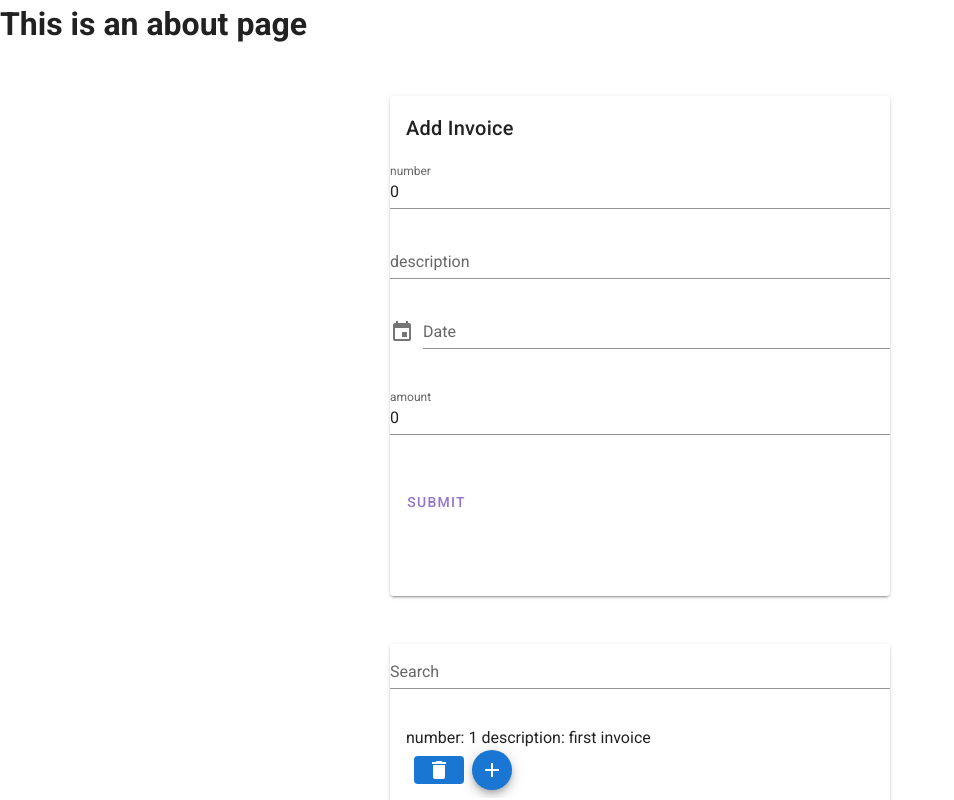
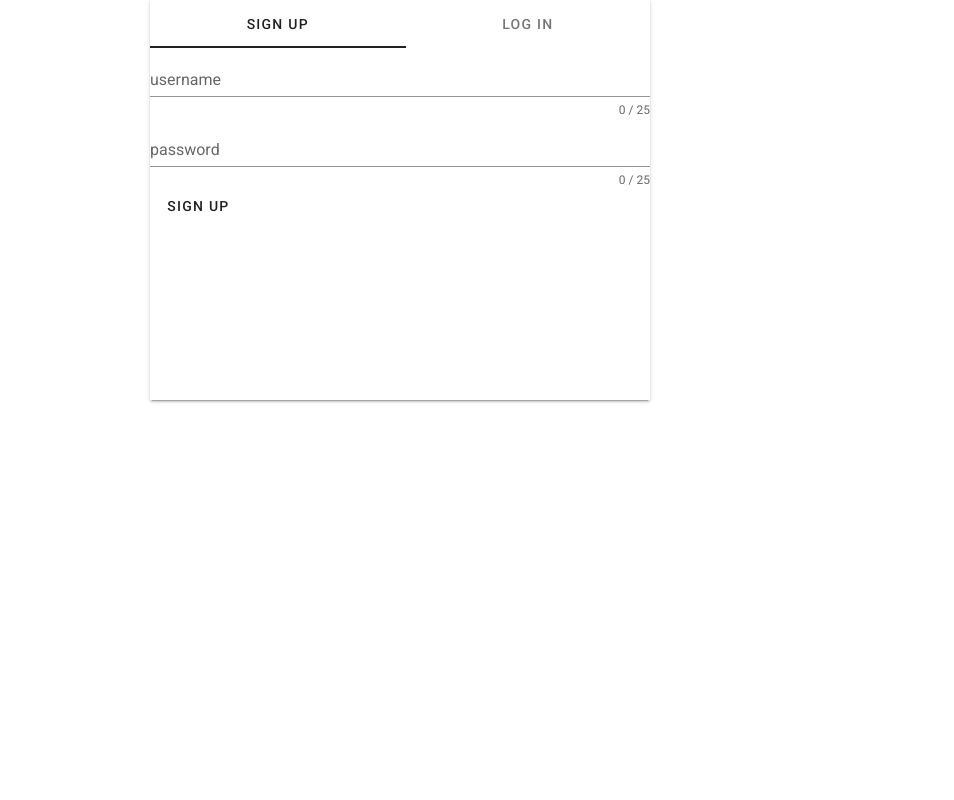
Before and after one commit to jellymn9/jellymn9.github.io, a Vue app: page / in a window 1280 px wide. Shown: the top 800 px of the page, without its empty margins (0-954 px from the left). Built offline with nearby package versions, Linux system fonts and the light colour scheme.

Commit message:
final commit

```diff
--- a/src/App.vue
+++ b/src/App.vue
@@ -1,19 +1,21 @@
 <template>
   <v-app>
-    <about></about>
+    <router-view></router-view>
+    <!-- <about></about> -->
+    <!-- <home></home> -->
   </v-app>
 </template>
 
 <script>
-import About from "./views/About.vue";
+// import About from "./views/About.vue";
 // import Home from "./views/Home.vue";
 
 export default {
   name: "App",
 
   components: {
-    About
-
+    // About,
+    // Home
   },
 
   data: () => ({
--- a/src/components/invoiceList.vue
+++ b/src/components/invoiceList.vue
@@ -7,7 +7,10 @@
             v-model="search"
             @keydown="searchForInvoice()"
         ></v-text-field>
-        <v-list dense v-if="!matchExists">
+        <v-list dense v-if="!matchExists"
+        style="max-height: 400px"
+        class="overflow-y-auto"
+        >
             <v-list-item
             v-for="(invoice, i) in invoices"
             :key="i"
@@ -80,29 +83,23 @@ export default {
           this.$store.dispatch('deleteInvoiceItem', invoiceItem );
         },
         duplicateInvoice(i){
-            // console.log("invoiceeees", this.invoices);
             this.duplicateId = this.invoices.length;
             while( this.getInvoicesNumbers.filter( p => p.number === this.duplicateId ).length !== 0 ){
                 this.duplicateId += 1;
             }
-            // console.log("blabla222");
             const duplicate = {...this.invoices[i]};
             duplicate.number = this.duplicateId;
-            // console.log( 'duplikat',duplicate );
             this.$store.dispatch('duplicateInvoiceItem', duplicate );
         },
         searchForInvoice: _.debounce( function() {
-            //console.log("jelena");
             const searchMatch = this.getInvoicesNumbers.filter( i => i.number == this.search);
-            //console.log(searchMatch);
             if( searchMatch.length ){
                 this.matchExists = true;
                 this.matchedInvoice = searchMatch;
-                //console.log("jejejejejejejejeee");
             }else if( this.search == ''){
                 this.matchExists = false;
             }
-        },3000)
+        },2000)
 
     }
 };
--- a/src/components/login.vue
+++ b/src/components/login.vue
@@ -1,7 +1,122 @@
 <template>
-  <div>Jelena</div>
+  <v-card
+    elevation="2"
+    shaped
+    tile
+    style="height: 400px;
+          width: 500px;
+          margin-left: 150px
+          padding: 30px"
+  >
+    <v-tabs
+      v-model="tab"
+      background-color="transparent"
+      color="basil"
+      grow
+    >
+      <v-tab
+        v-for="item in items"
+        :key="item"
+      >
+        {{ item }}
+      </v-tab>
+    </v-tabs>
+    <v-tabs-items v-model="tab">
+      <v-tab-item>
+        <v-text-field
+          v-model="username"
+          counter="25"
+          hint="This field uses counter prop"
+          label="username"
+        ></v-text-field>
+        <v-text-field
+          v-model="password"
+          counter="25"
+          hint="This field uses counter prop"
+          label="password"
+        ></v-text-field>
+        <v-btn text
+          @click="submit()"
+        >
+            Sign Up
+        </v-btn>
+      </v-tab-item>
+      <v-tab-item>
+        <v-text-field
+          v-model="username1"
+          counter="25"
+          hint="This field uses counter prop"
+          label="username"
+        ></v-text-field>
+        <v-text-field
+          v-model="password1"
+          counter="25"
+          hint="This field uses counter prop"
+          label="password"
+        ></v-text-field>
+        <!-- <router-link @click="login()"> -->
+          <v-btn text
+          @click="login()"
+          >
+            Log In
+        </v-btn>
+        <!-- </router-link> -->
+      </v-tab-item>
+    </v-tabs-items>
+
+  </v-card>
 </template>
 <script>
-export default {};
+import { mapState } from "vuex";
+
+export default {
+  data(){
+    return {
+      // rules: [v => v.length <= 25 || 'Max 25 characters']
+      tab: true,
+      title: "",
+      items:["Sign Up", "Log In"],
+      username: "",
+      password: "",
+      username1: "",
+      password1: ""
+    }
+  },
+  computed: {
+    ...mapState({
+          users: 'users'
+      }),
+      isFormValid(){
+        if( this.username === "" || this.password === ""){
+          return false;
+        }else{
+          return !this.users.filter( u => u.username === this.username).length;
+        }
+      },
+      isFormValidLogin(){
+        if( this.username1 === "" || this.password1 === ""){
+          return false;
+        }else{
+          return !!this.users.filter( u => (u.username == this.username1 && u.password == this.password1) ).length;
+        }
+      }
+  },
+  methods: {
+    submit() {
+      if( this.isFormValid ){
+        this.$store.dispatch('addNewUser', { username: this.username, password: this.password });
+        this.username = "";
+        this.password = "";
+      }
+    },
+    login(){
+      if( this.isFormValidLogin ){
+        this.$router.push('about');
+      }
+
+    }
+
+  }
+};
 </script>
 <style scoped></style>
--- a/src/router/index.js
+++ b/src/router/index.js
@@ -1,6 +1,7 @@
 import Vue from "vue";
 import VueRouter from "vue-router";
 import Home from "../views/Home.vue";
+import About from "../views/About.vue";
 
 Vue.use(VueRouter);
 
@@ -16,8 +17,9 @@ const routes = [
     // route level code-splitting
     // this generates a separate chunk (about.[hash].js) for this route
     // which is lazy-loaded when the route is visited.
-    component: () =>
-      import(/* webpackChunkName: "about" */ "../views/About.vue")
+    component: About
+    // () =>
+    //   import(/* webpackChunkName: "about" */ "../views/About.vue")
   }
 ];
 
--- a/src/store/index.js
+++ b/src/store/index.js
@@ -10,6 +10,16 @@ export default new Vuex.Store({
       description: 'first invoice',
       date: '20.10.2020',
       amount: 5
+      }
+    ],
+    users: [
+      {
+        username: "Jelena",
+        password: "jelena"
+      },
+      {
+        username: "Dunja",
+        password: "dunja"
       }
     ]
   },
@@ -28,6 +38,9 @@ export default new Vuex.Store({
     },
     DUPLICATE_INVOICE( state, invoiceItem ){
       state.invoices.push(invoiceItem);
+    },
+    NEW_USER( state, user){
+      state.users.push(user);
     }
   },
   actions: {
@@ -39,7 +52,10 @@ export default new Vuex.Store({
     },
     duplicateInvoiceItem({commit}, invoiceItem ){
       commit('DUPLICATE_INVOICE', invoiceItem );
-    }
+    },
+    addNewUser({commit}, user ){
+      commit('NEW_USER', user);
+    },
   },
   modules: {}
 });
--- a/src/views/About.vue
+++ b/src/views/About.vue
@@ -1,6 +1,5 @@
 <template>
   <div class="about">
-    <h1>This is an about page</h1>
     <invoice-list></invoice-list>
   </div>
 </template>
--- a/src/views/Home.vue
+++ b/src/views/Home.vue
@@ -1,7 +1,6 @@
 <template>
   <div class="home">
     <login></login>
-    Home page
   </div>
 </template>
 
```
